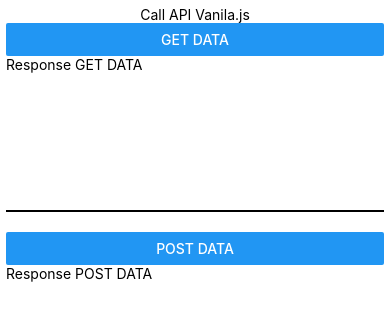
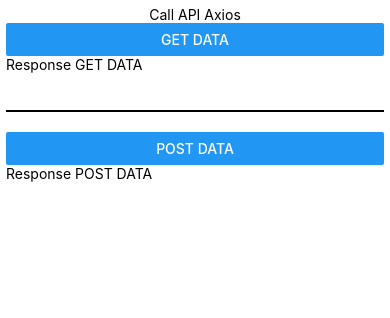
Before and after one commit to ridoalpredo/AppReactNative, a React Native app: screen / in a window 390 px wide. Shown: the top 318 px of the page. Built offline with nearby package versions, Linux system fonts and the light colour scheme.

Commit message:
mengahapus call api mengguanakan fetch call api menggunakan axios install axios di project

```diff
--- a/App.js
+++ b/App.js
@@ -9,6 +9,7 @@
 import CommunityPropsAndState from './CommunityPropsAndState';
 import ReactNativeSvg from './ReactNativeSvg';
 import CallAPIVanila from './CallAPIVanila';
+import CallAPIAxios from './CallAPIAxios';
 
 const App = () => {
   return (
@@ -22,7 +23,8 @@
         {/* <PropsDinamis /> */}
         {/* <StateDinamis /> */}
         {/* <ReactNativeSvg /> */}
-        <CallAPIVanila />
+        {/* <CallAPIVanila /> */}
+        <CallAPIAxios />
       </ScrollView>
     </View>
   );
--- /dev/null
+++ b/CallAPIAxios.js
@@ -0,0 +1,94 @@
+import React, {useState} from 'react';
+import {Button, Image, StyleSheet, Text, View} from 'react-native';
+import axios from 'axios';
+
+const CallAPIAxios = () => {
+  const [dataUser, setDataUser] = useState({
+    avatar: '',
+    email: '',
+    firts_name: '',
+    last_name: '',
+  });
+
+  const [dataJobs, setDataJobs] = useState({
+    name: '',
+    job: '',
+  });
+
+  const getData = () => {
+    axios
+      .get('https://reqres.in/api/users/3')
+      .then((result) => {
+        setDataUser(result.data.data);
+      })
+      .catch((err) => console.log('err: ', err));
+  };
+
+  const postData = () => {
+    const dataForAPI = {
+      name: 'morpheus',
+      job: 'leader',
+    };
+
+    // fetch('https://reqres.in/api/users', {
+    //   method: 'POST',
+    //   headers: {
+    //     'Content-Type': 'application/json',
+    //   },
+    //   body: JSON.stringify(dataForAPI),
+    // })
+    //   .then((response) => response.json())
+    //   .then((json) => {
+    //     console.log('post response: ', json);
+    //     setDataJobs(json);
+    //   });
+
+    axios
+      .post('https://reqres.in/api/users', dataForAPI)
+      .then((result) => {
+        setDataJobs(result.data);
+      })
+      .catch((err) => console.log('err ', err));
+  };
+
+  return (
+    <View style={styles.container}>
+      <Text style={styles.text}>Call API Axios</Text>
+      <Button title="GET DATA" onPress={getData} />
+      <Text>Response GET DATA</Text>
+
+      {dataUser.avatar.length > 0 && (
+        <Image source={{uri: dataUser.avatar}} style={styles.avatar} />
+      )}
+
+      <Text>{`${dataUser.firts_name} ${dataUser.last_name}`}</Text>
+      <Text>{dataUser.email}</Text>
+      <View style={styles.line} />
+      <Button title="POST DATA" onPress={postData} />
+      <Text>Response POST DATA</Text>
+      <Text>{dataJobs.name}</Text>
+      <Text>{dataJobs.job}</Text>
+    </View>
+  );
+};
+
+export default CallAPIAxios;
+
+const styles = StyleSheet.create({
+  text: {
+    textAlign: 'center',
+  },
+  container: {
+    padding: 6,
+  },
+  line: {
+    height: 2,
+    backgroundColor: 'black',
+    marginVertical: 20,
+  },
+  avatar: {
+    width: 100,
+    height: 100,
+    borderRadius: 100,
+  },
+});
--- a/package.json
+++ b/package.json
@@ -11,6 +11,7 @@
     "emulator-android": "~/Library/Android/sdk/emulator/emulator -avd avdku"
   },
   "dependencies": {
+    "axios": "^0.21.1",
     "react": "16.13.1",
     "react-native": "0.63.4",
     "react-native-svg": "^12.1.0"
```
Also changed, not shown: 1 other file (tests, documents, lock files or other folders).
